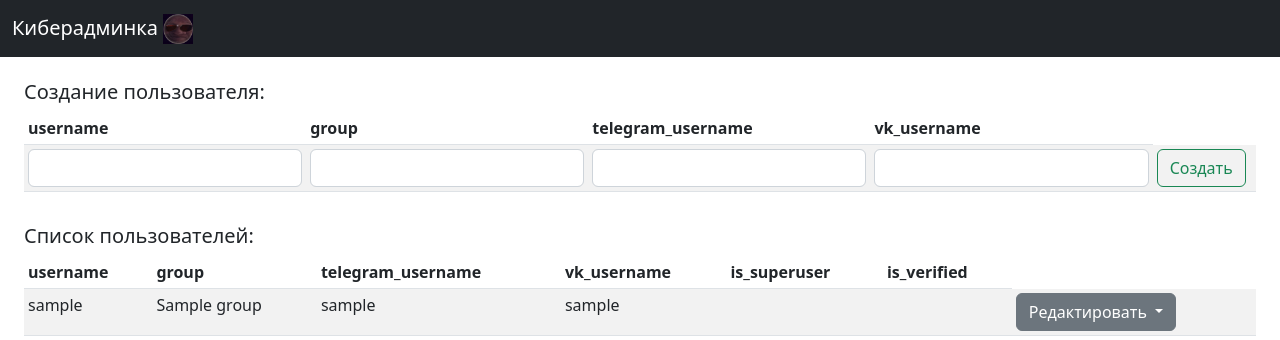
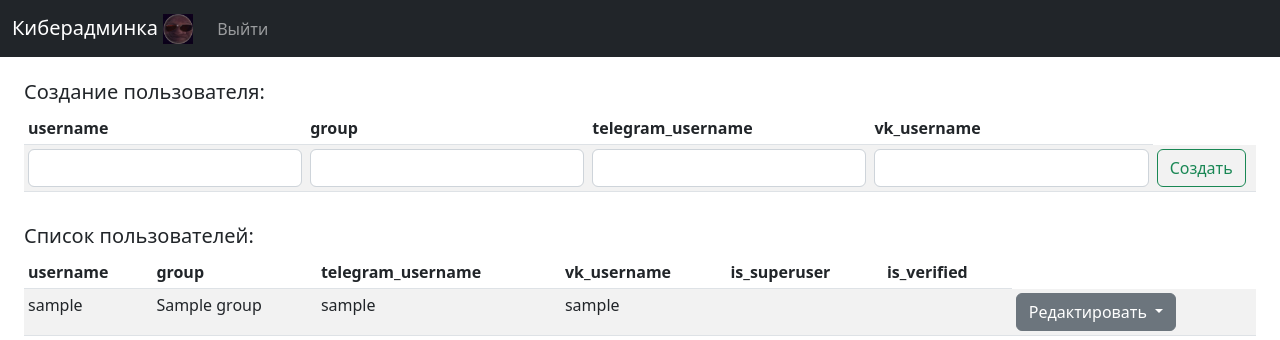
Before and after one commit to KiberdedLETI/kiberded, a Python web app: template update/templates/users_moderation.html in a window 1280 px wide. Shown: the top 340 px of the page. Run offline with Jinja, Linux system fonts and the light colour scheme; the template is opened without the code that fills it: most values are stand-ins (such as "Sample title", 1, 10 or a date in 2020).

Commit message:
fix: не везде обновились кнопки панели

```diff
--- a/update/app.py
+++ b/update/app.py
@@ -414,9 +414,7 @@ async def webhook(request: Request,  x_github_event: str = Header(...),):
         send_telegram_message(message)
 
 
-
 @app.on_event("startup")
 async def on_startup():
     await create_db_and_tables()
-
-send_telegram_message(f'Веб-обновляющий дед активирован')
+    send_telegram_message(f'Веб-обновляющий дед активирован')
--- a/update/templates/users_moderation.html
+++ b/update/templates/users_moderation.html
@@ -79,6 +79,29 @@
         </button>
         <div class="collapse navbar-collapse" id="navbarCollapse">
           <ul class="navbar-nav me-auto mb-2 mb-md-0">
+              {% if user.is_verified %}
+                <li class="nav-item">
+                  <a class="nav-link active" aria-current="page" href="/#">Панель</a>
+                </li>
+            {% endif %}
+            {% if user.is_superuser %}
+                <li class="nav-item">
+                  <a class="nav-link" href="/databases_all">Базы данных</a>
+                </li>
+            {% endif %}
+            {% if user.is_verified %}
+                <li class="nav-item">
+                  <a class="nav-link" href="/database">База группы</a>
+                </li>
+            {% endif %}
+            {% if user.is_superuser %}
+            <li class="nav-item">
+              <a class="nav-link" href='/users_moderation'>Юзеры</a>
+            </li>
+            {% endif %}
+            <li class="nav-item">
+              <a class="nav-link" aria-current="page" href='#' onclick="logout()">Выйти</a>
+            </li>
           </ul>
         </div>
       </div>
```
Also changed, not shown: update/templates/generate_password_token.html (+18 -4 lines), update/templates/moderator_panel.html (+18 -4 lines).
